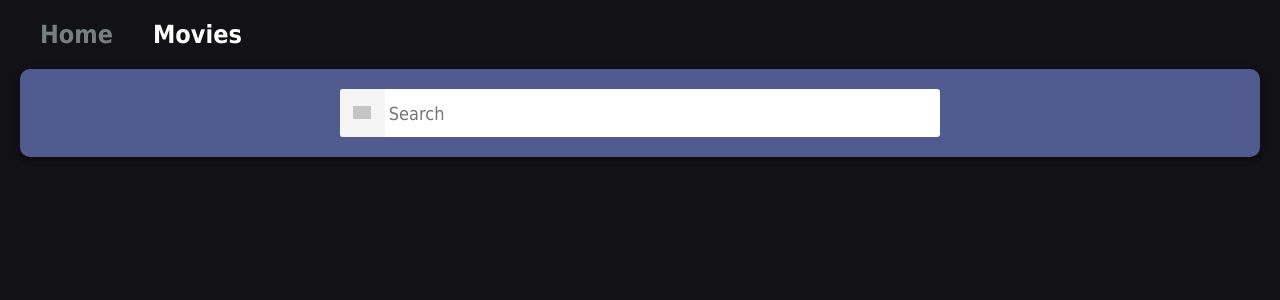
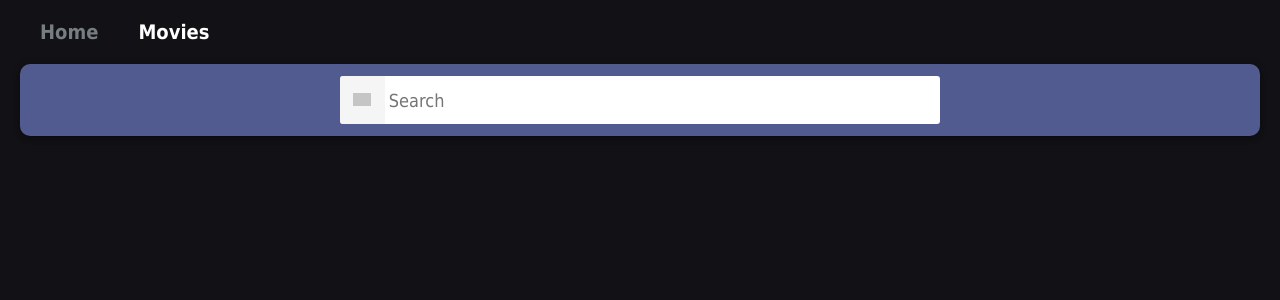
Before and after one commit to AlinaKas/goit-react-hw-05-movies, a React (Create React App) app: page /movies in a window 1280 px wide. Shown: the top 300 px of the page. Built offline with nearby package versions, Linux system fonts and the light colour scheme; grey boxes are pictures that could not be loaded.

Commit message:
styles fix

```diff
--- a/src/components/Cast/Cast.module.css
+++ b/src/components/Cast/Cast.module.css
@@ -1,9 +1,8 @@
-image{
+image {
   height: 250px;
   width: 100%;
   object-fit: cover;
 }
-
 
 .list {
   display: flex;
@@ -23,7 +22,7 @@ image{
   margin: 20px;
 }
 
-.contentWrap{
+.contentWrap {
   padding: 10px;
 }
 
@@ -35,7 +34,7 @@ image{
 .description {
   margin-top: 5px;
   font-size: 15px;
-  color: #525b8f;
+  color: #929ee1;
 }
 
 .message {
--- a/src/components/MovieGalleryItem/MovieGalleryItem.module.css
+++ b/src/components/MovieGalleryItem/MovieGalleryItem.module.css
@@ -23,11 +23,11 @@ transition: transform 250ms cubic-bezier(0.4, 0, 0.2, 1);
 }
 
 .title {
-  font-size: 25px;
+  font-size: 20px;
   color: #d8d8d8;
 }
 
-.titleWrap{
+.titleWrap {
   text-align: center;
   padding: 20px;
 }
--- a/src/components/Navigation/Navigation.module.css
+++ b/src/components/Navigation/Navigation.module.css
@@ -1,10 +1,10 @@
-.link{
-display: inline-block;
-padding: 20px;
-font-weight: 700;
-font-size: 25px;
-color: #767e81;
-text-decoration: none;
+.link {
+  display: inline-block;
+  padding: 20px;
+  font-weight: 700;
+  font-size: 20px;
+  color: #767e81;
+  text-decoration: none;
 }
 
 .activeLink {
--- a/src/components/PageHeading/PageHeading.module.css
+++ b/src/components/PageHeading/PageHeading.module.css
@@ -1,6 +1,6 @@
 .title {
-font-size: 30px;
-text-align: center;
+  font-size: 30px;
+  text-align: center;
   top: 0;
   left: 0;
   position: sticky;
@@ -8,13 +8,13 @@ text-align: center;
   display: flex;
   justify-content: center;
   align-items: center;
-  min-height: 64px;
+  min-height: 44px;
   padding-right: 24px;
   padding-left: 24px;
   padding-top: 12px;
   padding-bottom: 12px;
   color: #fff;
-   border-radius: 10px;
+  border-radius: 10px;
   background-color: #525b8f;
   box-shadow: 0px 2px 4px -1px rgba(0, 0, 0, 0.2),
     0px 4px 5px 0px rgba(0, 0, 0, 0.14), 0px 1px 10px 0px rgba(0, 0, 0, 0.12);
--- a/src/components/Searchbar/Searchbar.module.css
+++ b/src/components/Searchbar/Searchbar.module.css
@@ -6,7 +6,7 @@
   display: flex;
   justify-content: center;
   align-items: center;
-  min-height: 64px;
+  min-height: 44px;
   padding-right: 24px;
   padding-left: 24px;
   padding-top: 12px;
--- a/src/views/MovieDetailsPage/MovieDetailsPage.module.css
+++ b/src/views/MovieDetailsPage/MovieDetailsPage.module.css
@@ -1,4 +1,4 @@
-.contentWrap{
+.contentWrap {
   display: flex;
   margin-bottom: 20px;
   padding: 10px;
@@ -11,9 +11,9 @@
   height: 30px;
   padding-left: 10px;
   padding-right: 15px;
-  font-family: 'Tahoma';
-  font-size: 18px;
-  font-weight: 700;
+  /* font-family: 'Tahoma'; */
+  font-size: 14px;
+  font-weight: 600;
   border-radius: 30px;
   background-color: #525b8f;
   border: 1px solid transparent;
@@ -21,8 +21,9 @@
   cursor: pointer;
 }
 
-.btn:hover, .btn:focus {
-  color:#525b8f;
+.btn:hover,
+.btn:focus {
+  color: #525b8f;
   background-color: #ffffff;
 }
 
@@ -39,7 +40,7 @@
   margin-top: 0;
   height: 40px;
   font-weight: 700;
-  font-size: 35px;
+  font-size: 20px;
   text-transform: uppercase;
   line-height: 1.16;
   letter-spacing: 0.03em;
@@ -48,9 +49,9 @@
 }
 
 .info {
-  margin-top: 15px;
-  font-weight: 700;
-  font-size: 20px;
+  margin-top: 10px;
+  font-weight: 500;
+  font-size: 18px;
   text-transform: uppercase;
   color: #ffffff;
 }
@@ -58,7 +59,7 @@
 .description {
   margin-left: 10px;
   color: #bbb9b9;
-  font-size: 20px;
+  font-size: 18px;
   font-weight: 400;
   line-height: 1.16;
   text-transform: none;
@@ -69,16 +70,16 @@
   display: inline-block;
   font-size: 25px;
   margin-left: 5px;
- color:#757fb8;
+  color: #929ee1;
 }
 
-.genre{
+.genre {
   composes: description;
-  font-weight: 700;
-  font-size: 20px;
+  font-weight: 500;
+  font-size: 18px;
 }
 
-.genre:not(:last-child){
+.genre:not(:last-child) {
   margin-right: 20px;
 }
 
@@ -92,39 +93,45 @@
 }
 
 .title {
-  margin-top: 50px;
-  margin-bottom: 20px;
-  font-weight: 700;
+  margin-top: 10px;
+  margin-bottom: 5px;
+  font-weight: 500;
   font-size: 20px;
   text-transform: uppercase;
-  text-align: center;
-  color:#757fb8;
+  color: #929ee1;
 }
 
-.linkWrap{
-display: flex;
-justify-content: space-evenly;
-margin-bottom: 20px;
-background-color: #78797ed5;
-border-radius: 30px;
-}
-
-.link{
-display: inline-block;
-height: 30px;
-padding: 5px 15px;
-font-weight: 700;
-font-size: 25px;
-color: #000000;
-text-decoration: none;
-text-align: center;
+.link {
+  display: inline-block;
+  padding: 5px 15px;
+  margin-left: 20px;
+  font-weight: 500;
+  font-size: 20px;
+  color: #f3f3f3;
+  text-decoration: none;
+  transition: color 250ms cubic-bezier(0.4, 0, 0.2, 1);
 }
 
 .activeLink {
   composes: link;
   color: #ffffff;
+  position: relative;
 }
 
-.link:hover, .link:focus{
-  color: #ffffff;
+.activeLink::after {
+  content: '';
+  position: absolute;
+  left: 0;
+  bottom: 0;
+
+  display: block;
+  width: 100%;
+  height: 3px;
+
+  background-color: #ffffff;
+  border-radius: 2px;
 }
+
+.link:hover {
+  color: #757fb8;
+}
```
Lines whose indentation alone changed are shown as unchanged.
